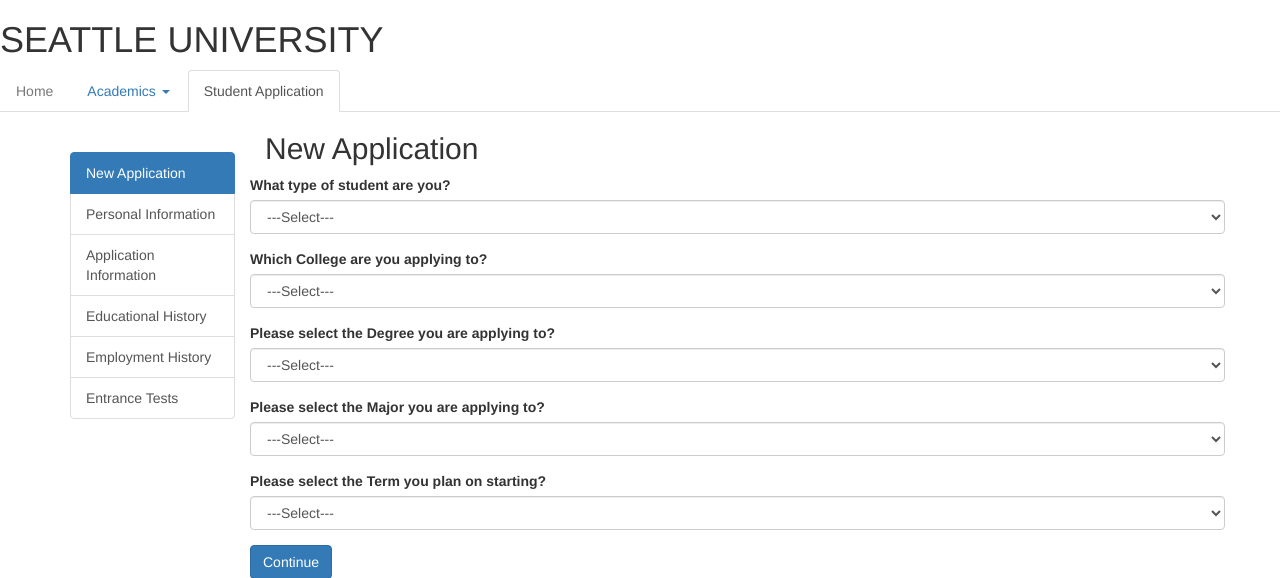
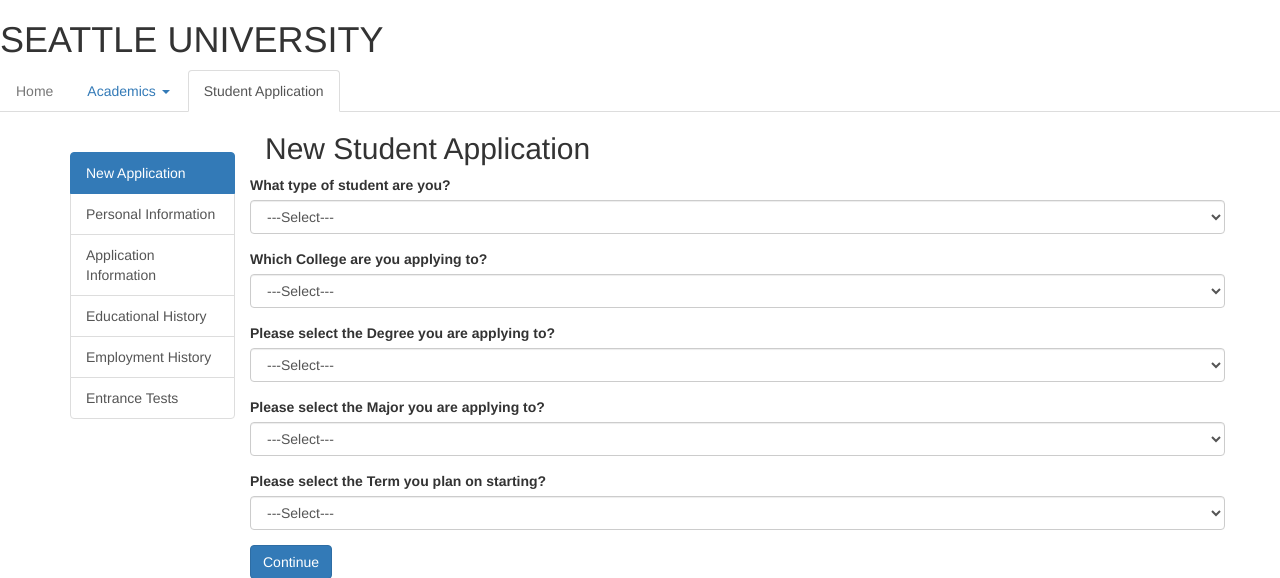
Before and after one commit to morganjweaver/db_proj, a PHP site: page /app_pg_1.php in a window 1280 px wide. Shown: the top 578 px of the page. Run offline with PHP 8.4, Linux system fonts and the light colour scheme.

Commit message:
changed title

```diff
--- a/src/app_pg_1.php
+++ b/src/app_pg_1.php
@@ -33,7 +33,7 @@
         <!-- main-->
 
         <section class="main col col-lg-10">
-            <h2>New Application</h2>
+            <h2>New Student Application</h2>
 
             <form action="app_pg_2.php" class="form-horizontal" method="post">
 
```
